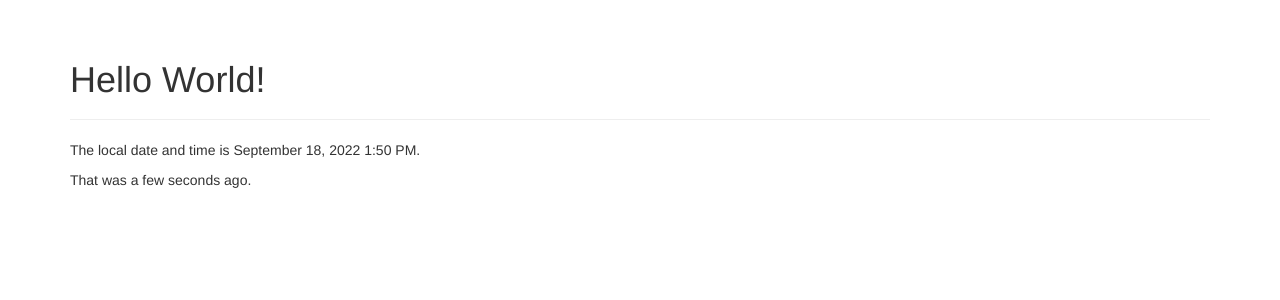
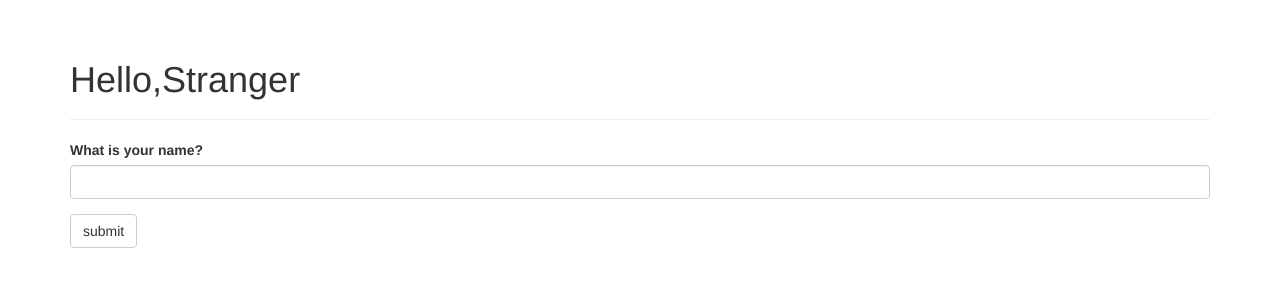
Before and after one commit to Lovel0ri/flask_web, a Flask app: page / in a window 1280 px wide. Shown: the part 52-352 px from the top of the page. Run offline with Flask 2, Linux system fonts and the light colour scheme; some libraries are stand-ins or nearby versions.

Commit message:
保存name到用户会话，增加flash提醒

```diff
--- a/hello.py
+++ b/hello.py
@@ -2,22 +2,35 @@
 # @Author: 李树斌
 # @File : hello.py
 # @Software :PyCharm
-from flask import Flask, render_template
+from flask import Flask, render_template,session,redirect,url_for,flash
 from flask_bootstrap import Bootstrap
-
+from flask_wtf import FlaskForm
 from datetime import datetime
-
+from wtforms import StringField,SubmitField
+from wtforms.validators import DataRequired
 from flask_moment import Moment
 
 app = Flask(__name__)
 bootstrap = Bootstrap(app)
 moment = Moment(app)
+app.config['SECRET_KEY'] = 'hard to guess string'
 
-
-@app.route('/')
+class NameForm(FlaskForm):
+    name = StringField('What is your name?',validators=[DataRequired()])
+    submit = SubmitField('submit')#表单提交按钮
+@app.route('/',methods = ['GET','POST'])
 def index():
-    return render_template('index.html',
-                           current_time=datetime.utcnow())
+    # name = None#如果没有值输入就为None
+    form = NameForm()#实例化form
+    if form.validate_on_submit():#如果能被验证函数接受返回True
+        old_name=session.get('name')
+        #name = form.name.data把局部变量name保存在用户会话中
+        if old_name is not None and old_name != form.name.data:
+            flash('看起来你修改了名字')
+        session['name'] = form.name.data
+        return redirect(url_for('index'))
+        # form.name.data=''#把data属性设为空字符串，清空表单字段
+    return render_template('index.html',form=form,name=session.get('name'))
 
 
 
--- a/templates/base.html
+++ b/templates/base.html
@@ -33,7 +33,18 @@
 
 {% block content %}
 <div class="container">
+
+    {% for message in get_flashed_messages() %}
+    <div class="alert alert-warning">
+        <button type="button" class="close" data-dismiss = "alert">
+            &times;
+            {{ message }}
+        </button>
+    </div>
+    {% endfor %}
+
     {% block page_content %}{% endblock %}
+
 </div>
 {% endblock %}
 
--- a/templates/index.html
+++ b/templates/index.html
@@ -1,11 +1,15 @@
 {% extends "base.html" %}
+
+{% import "bootstrap/wtf.html" as wtf %}
 
 {% block title %}Flasky{% endblock %}
 
 {% block page_content %}
 <div class="page-header">
-    <h1>Hello World!</h1>
+    <h1>Hello,{% if name %}{{ name }}{% else %}Stranger{%  endif %}</h1>
 </div>
-<p>The local date and time is {{ moment(current_time).format('LLL') }}.</p>
-<p>That was {{ moment(current_time).fromNow(refresh=True) }}.</p>
+{#<p>The local date and time is {{ moment(current_time).format('LLL') }}.</p>#}
+{#<p>That was {{ moment(current_time).fromNow(refresh=True) }}.</p>#}
+
+{{ wtf.quick_form(form) }}
 {% endblock %}
```
